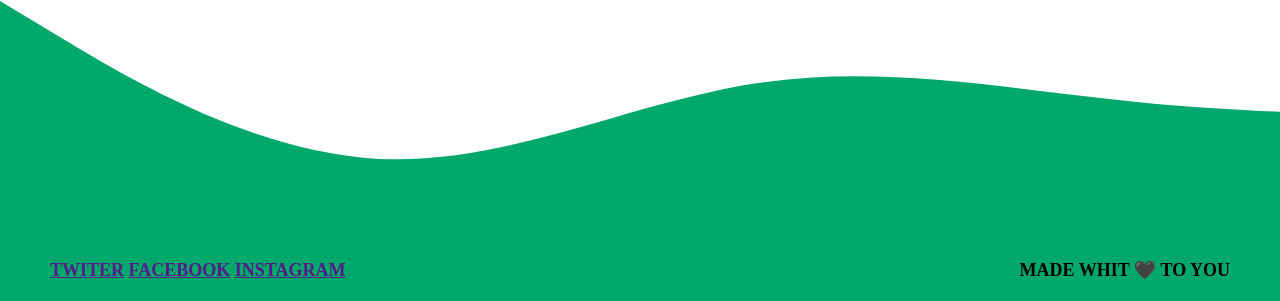
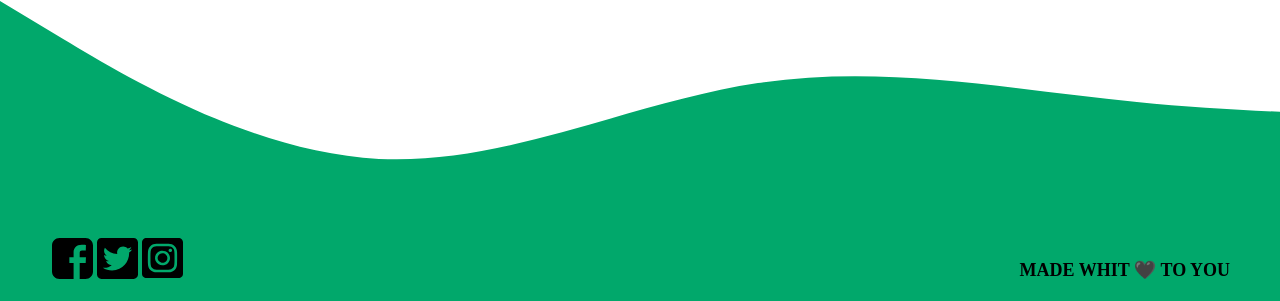
Before and after one commit to ComunidadesTechLat/ComunitiesTechLatam, a Django app: page /about/ in a window 1280 px wide. Shown: the part 899-1200 px from the top of the page. Run offline with Django 3.2, Linux system fonts and the light colour scheme.

Commit message:
Add footer social icons

```diff
--- a/static/css/main.css
+++ b/static/css/main.css
@@ -71,6 +71,9 @@ body {
     display: flex;
     align-items: flex-end;
     justify-content: space-between;
+}
+.footer__media {
+    display: flex;
 }
 /* UI */
 .intro {
@@ -154,11 +157,16 @@ body {
 .community__media {
         display: flex;
 }
+.community__flag {
+    height: 15px;
+}
+
 .icon {
     display: block;
     width: 15px;
     height: 15px;
     margin: 2px;
+    background-repeat: no-repeat;
 }
 .icon-twitter {
     background-image: url("/static/img/tweet_icon.svg");
@@ -169,6 +177,18 @@ body {
 .icon-face {
     background-image: url("/static/img/tweet_icon.svg");
 }
-.community__flag {
-    height: 15px;
+.icon__footer-twitter {
+    width: 41px;
+    height: 41px;
+    background-image: url("/static/img/footer_tweet_icon.svg");
 }
+.icon__footer-insta {
+    width: 41px;
+    height: 41px;
+    background-image: url("/static/img/footer_insta_icon.svg");
+}
+.icon__footer-face {
+    width: 41px;
+    height: 41px;
+    background-image: url("/static/img/footer_face_icon.svg");
+}
--- a/templates/footer.html
+++ b/templates/footer.html
@@ -1,8 +1,8 @@
 <footer class="footer-container container">
     <div class="footer__media">
-        <a href="">Twiter</a>
-        <a href="">Facebook</a>
-        <a href="">Instagram</a>
+        <a href=""><i class="icon icon__footer-face"></i></a>
+        <a href=""><i class="icon icon__footer-twitter"></i></a>
+        <a href=""><i class="icon icon__footer-insta"></i></a>
     </div>
     <span>Made whit 🖤 to you </span>
 </footer>
```
Also changed, not shown: static/img/footer_face_icon.svg (added), static/img/footer_insta_icon.svg (added), static/img/footer_tweet_icon.svg (added).
